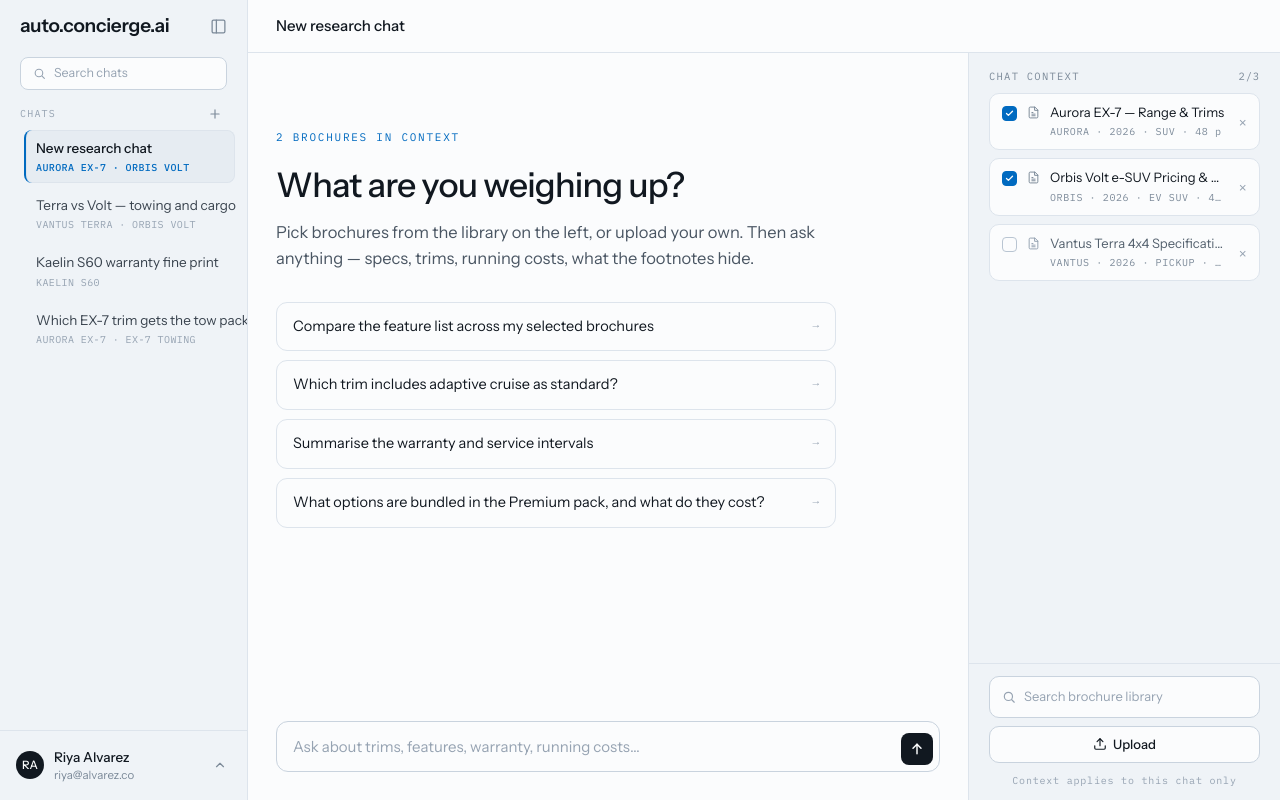
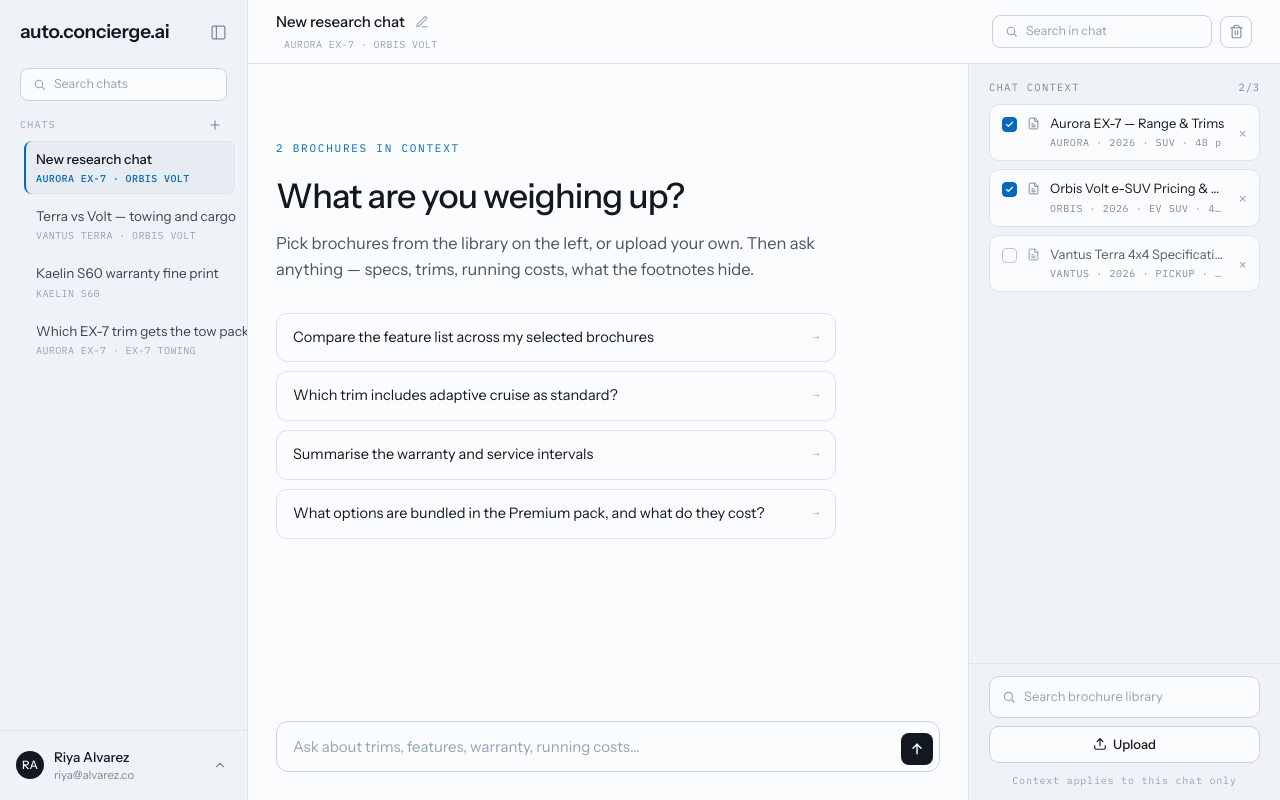
Before and after one commit to Rohan-Kegade/auto-conceirege.ai, a React (Vite) app in the folder frontend/: page /app in a window 1280 px wide. Built offline with nearby package versions, Linux system fonts and the light colour scheme.

Commit message:
feat(frontend): chat search, rename & delete in top bar

```diff
--- a/frontend/src/routes/app/AppLayout.tsx
+++ b/frontend/src/routes/app/AppLayout.tsx
@@ -1,12 +1,17 @@
 import { useState } from "react";
-import { Outlet, useLocation } from "react-router-dom";
+import { Outlet, useLocation, useNavigate } from "react-router-dom";
 import { AppStoreProvider, useApp } from "./AppStore";
-import { ChatsSidebar } from "./ChatsSidebar";
+import { ChatsSidebar, contextSummary } from "./ChatsSidebar";
 
 function TopBar() {
-  const { activeChat } = useApp();
+  const { state, activeChat, setChatSearch, deleteChat, renameChat } = useApp();
   const { pathname } = useLocation();
+  const navigate = useNavigate();
 
+  const [renaming, setRenaming] = useState(false);
+  const [nameDraft, setNameDraft] = useState("");
+
+  const isChat = pathname !== "/app/profile" && pathname !== "/app/settings";
   const title =
     pathname === "/app/profile"
       ? "Profile"
@@ -14,10 +19,151 @@ function TopBar() {
         ? "Settings"
         : activeChat.title;
 
+  const startRename = () => {
+    setNameDraft(activeChat.title);
+    setRenaming(true);
+  };
+  const commitRename = () => {
+    renameChat(activeChat.id, nameDraft);
+    setRenaming(false);
+  };
+
   return (
-    <header className="flex h-[53px] flex-none items-center border-b border-line bg-canvas px-7">
-      <span className="truncate text-[15px] font-medium">{title}</span>
+    <header className="flex h-16 flex-none items-center gap-4 border-b border-line bg-canvas px-7">
+      <div className="flex min-w-0 flex-col justify-center gap-1">
+        <div className="flex min-w-0 items-center gap-1.5">
+          {renaming ? (
+            <input
+              autoFocus
+              value={nameDraft}
+              onChange={(e) => setNameDraft(e.target.value)}
+              onBlur={commitRename}
+              onKeyDown={(e) => {
+                if (e.key === "Enter") commitRename();
+                if (e.key === "Escape") setRenaming(false);
+              }}
+              className="min-w-0 flex-1 rounded-md border border-stroke bg-canvas px-2 py-0.5 text-[15px] font-medium outline-none focus:border-accent"
+            />
+          ) : (
+            <span className="truncate text-[15px] font-medium leading-tight">
+              {title}
+            </span>
+          )}
+          {isChat && !renaming ? (
+            <button
+              type="button"
+              onClick={startRename}
+              aria-label="Rename chat"
+              title="Rename chat"
+              className="flex-none cursor-pointer bg-transparent p-1 text-muted-3 transition-colors hover:text-ink"
+            >
+              <PencilIcon />
+            </button>
+          ) : null}
+        </div>
+        {isChat ? (
+          <span className="truncate pl-2 font-mono text-[10px] uppercase tracking-[0.04em] text-muted-3">
+            {contextSummary(activeChat.selected, state.uploads)}
+          </span>
+        ) : null}
+      </div>
+
+      {isChat ? (
+        <div className="ml-auto flex flex-none items-center gap-2">
+          <div className="flex w-[220px] items-center gap-2 rounded-lg border border-stroke bg-canvas px-3 focus-within:border-accent">
+            <SearchIcon />
+            <input
+              value={state.chatSearch}
+              onChange={(e) => setChatSearch(e.target.value)}
+              placeholder="Search in chat"
+              className="w-full bg-transparent py-1.5 text-[12.5px] outline-none"
+            />
+            {state.chatSearch ? (
+              <button
+                type="button"
+                onClick={() => setChatSearch("")}
+                aria-label="Clear search"
+                className="flex-none cursor-pointer bg-transparent font-mono text-[13px] leading-none text-muted-3 transition-colors hover:text-ink"
+              >
+                ×
+              </button>
+            ) : null}
+          </div>
+          <button
+            type="button"
+            onClick={() => {
+              deleteChat(activeChat.id);
+              navigate("/app");
+            }}
+            aria-label="Delete chat"
+            title="Delete chat"
+            className="flex h-8 w-8 flex-none items-center justify-center rounded-lg border border-stroke text-muted-2 transition-colors hover:border-danger hover:bg-danger-bg hover:text-danger"
+          >
+            <TrashIcon />
+          </button>
+        </div>
+      ) : null}
     </header>
+  );
+}
+
+function PencilIcon() {
+  return (
+    <svg
+      width="14"
+      height="14"
+      viewBox="0 0 24 24"
+      fill="none"
+      stroke="currentColor"
+      strokeWidth="1.8"
+      strokeLinecap="round"
+      strokeLinejoin="round"
+      aria-hidden="true"
+    >
+      <path d="M12 20h9" />
+      <path d="M16.5 3.5a2.12 2.12 0 0 1 3 3L7 19l-4 1 1-4Z" />
+    </svg>
+  );
+}
+
+function TrashIcon() {
+  return (
+    <svg
+      width="15"
+      height="15"
+      viewBox="0 0 24 24"
+      fill="none"
+      stroke="currentColor"
+      strokeWidth="1.8"
+      strokeLinecap="round"
+      strokeLinejoin="round"
+      aria-hidden="true"
+    >
+      <path d="M3 6h18" />
+      <path d="M19 6v14a2 2 0 0 1-2 2H7a2 2 0 0 1-2-2V6m3 0V4a2 2 0 0 1 2-2h4a2 2 0 0 1 2 2v2" />
+      <line x1="10" x2="10" y1="11" y2="17" />
+      <line x1="14" x2="14" y1="11" y2="17" />
+    </svg>
+  );
+}
+
+function SearchIcon() {
+  return (
+    <svg
+      width="13"
+      height="13"
+      viewBox="0 0 24 24"
+      fill="none"
+      stroke="currentColor"
+      strokeWidth="2"
+      strokeLinecap="round"
+      strokeLinejoin="round"
+      className="flex-none text-muted-3"
+      aria-hidden="true"
+    >
+      <circle cx="11" cy="11" r="7" />
+      <path d="m21 21-4.3-4.3" />
+    </svg>
   );
 }
 
--- a/frontend/src/routes/app/AppStore.tsx
+++ b/frontend/src/routes/app/AppStore.tsx
@@ -39,6 +39,7 @@ type State = {
   chats: Chat[];
   activeChatId: string;
   query: string;
+  chatSearch: string;
   draft: string;
   thinking: boolean;
   thinkingLabel: string;
@@ -86,6 +87,7 @@ const INITIAL: State = {
   chats: SEED_CHATS,
   activeChatId: "c0",
   query: "",
+  chatSearch: "",
   draft: "",
   thinking: false,
   thinkingLabel: "",
@@ -104,11 +106,14 @@ type Action =
   | { type: "addDoc"; id: string }
   | { type: "removeDoc"; id: string }
   | { type: "setQuery"; value: string }
+  | { type: "setChatSearch"; value: string }
   | { type: "setDraft"; value: string }
   | { type: "sendUser"; text: string }
   | { type: "thinkingLabel"; label: string }
   | { type: "answer" }
   | { type: "newChat" }
+  | { type: "deleteChat"; id: string }
+  | { type: "renameChat"; id: string; title: string }
   | { type: "selectChat"; id: string }
   | { type: "startUpload" }
   | { type: "uploadTick" }
@@ -157,6 +162,8 @@ function reducer(state: State, action: Action): State {
       }));
     case "setQuery":
       return { ...state, query: action.value };
+    case "setChatSearch":
+      return { ...state, chatSearch: action.value };
     case "setDraft":
       return { ...state, draft: action.value };
     case "sendUser":
@@ -188,6 +195,7 @@ function reducer(state: State, action: Action): State {
         seq,
         activeChatId: id,
         draft: "",
+        chatSearch: "",
         chats: [
           {
             id,
@@ -201,8 +209,47 @@ function reducer(state: State, action: Action): State {
         ],
       };
     }
+    case "deleteChat": {
+      const remaining = state.chats.filter((c) => c.id !== action.id);
+      if (remaining.length === 0) {
+        const seq = state.seq + 1;
+        const id = `n${seq}`;
+        return {
+          ...state,
+          seq,
+          activeChatId: id,
+          draft: "",
+          chatSearch: "",
+          chats: [
+            {
+              id,
+              title: "New research chat",
+              docs: [],
+              selected: [],
+              messages: [],
+              createdAt: new Date().toISOString(),
+            },
+          ],
+        };
+      }
+      const activeChatId =
+        state.activeChatId === action.id
+          ? remaining[0].id
+          : state.activeChatId;
+      return { ...state, chats: remaining, activeChatId, chatSearch: "" };
+    }
+    case "renameChat": {
+      const title = action.title.trim();
+      if (!title) return state;
+      return {
+        ...state,
+        chats: state.chats.map((c) =>
+          c.id === action.id ? { ...c, title } : c,
+        ),
+      };
+    }
     case "selectChat":
-      return { ...state, activeChatId: action.id, draft: "" };
+      return { ...state, activeChatId: action.id, draft: "", chatSearch: "" };
     case "startUpload": {
       const seq = state.seq + 1;
       const name = UPLOAD_NAMES[state.uploads.length % UPLOAD_NAMES.length];
@@ -256,9 +303,12 @@ type AppApi = {
   addDoc: (id: string) => void;
   removeDoc: (id: string) => void;
   setQuery: (value: string) => void;
+  setChatSearch: (value: string) => void;
   setDraft: (value: string) => void;
   send: (text?: string) => void;
   newChat: () => void;
+  deleteChat: (id: string) => void;
+  renameChat: (id: string, title: string) => void;
   selectChat: (id: string) => void;
   startUpload: () => void;
   setUser: (patch: Partial<User>) => void;
@@ -327,12 +377,18 @@ export function AppStoreProvider({ children }: { children: ReactNode }) {
       addDoc: (id) => dispatch({ type: "addDoc", id }),
       removeDoc: (id) => dispatch({ type: "removeDoc", id }),
       setQuery: (value) => dispatch({ type: "setQuery", value }),
+      setChatSearch: (value) => dispatch({ type: "setChatSearch", value }),
       setDraft: (value) => dispatch({ type: "setDraft", value }),
       send,
       newChat: () => {
         clearTimers();
         dispatch({ type: "newChat" });
       },
+      deleteChat: (id) => {
+        clearTimers();
+        dispatch({ type: "deleteChat", id });
+      },
+      renameChat: (id, title) => dispatch({ type: "renameChat", id, title }),
       selectChat: (id) => {
         clearTimers();
         dispatch({ type: "selectChat", id });
--- a/frontend/src/routes/app/ChatView.tsx
+++ b/frontend/src/routes/app/ChatView.tsx
@@ -187,11 +187,26 @@ function Composer() {
   );
 }
 
+function messageText(message: ChatMessage): string {
+  return message.role === "user"
+    ? message.text
+    : message.paras.map((p) => p.text).join(" ");
+}
+
 export function ChatView() {
   const { state, messages, selected, send } = useApp();
-  const { thinking, thinkingLabel } = state;
+  const { thinking, thinkingLabel, chatSearch } = state;
   const scrollRef = useRef<HTMLDivElement>(null);
   const isEmpty = messages.length === 0 && !thinking;
+
+  const search = chatSearch.trim().toLowerCase();
+  const shown = messages
+    .map((message, i) => ({ message, i }))
+    .filter(
+      ({ message }) =>
+        !search || messageText(message).toLowerCase().includes(search),
+    );
+  const noMatches = search.length > 0 && shown.length === 0;
 
   useEffect(() => {
     const el = scrollRef.current;
@@ -213,7 +228,13 @@ export function ChatView() {
               />
             ) : null}
 
-            {messages.map((message, i) =>
+            {noMatches ? (
+              <div className="py-2 text-[13px] text-muted-3">
+                No messages in this chat match “{chatSearch.trim()}”.
+              </div>
+            ) : null}
+
+            {shown.map(({ message, i }) =>
               message.role === "user" ? (
                 <div key={i} className="flex flex-col gap-3">
                   <div className="max-w-[74%] self-end rounded-[15px_15px_5px_15px] border border-line bg-panel px-[17px] py-[13px] text-[15px] leading-[1.55]">
--- a/frontend/src/routes/app/ChatsSidebar.tsx
+++ b/frontend/src/routes/app/ChatsSidebar.tsx
@@ -11,7 +11,7 @@ function initials(name: string): string {
 }
 
 /** Names the brochures in a chat's context, collapsing to a count past two. */
-function contextSummary(ids: string[], uploads: Upload[]): string {
+export function contextSummary(ids: string[], uploads: Upload[]): string {
   if (ids.length === 0) return "no context";
   if (ids.length > 2) return `${ids.length} brochures`;
   return ids
@@ -104,7 +104,7 @@ export function ChatsSidebar({
 
   return (
     <aside className="flex h-full min-h-0 flex-col border-r border-line bg-panel">
-      <div className="flex h-[53px] flex-none items-center gap-2 px-5">
+      <div className="flex h-16 flex-none items-center gap-2 px-5">
         <button
           type="button"
           onClick={() => navigate("/")}
@@ -133,6 +133,16 @@ export function ChatsSidebar({
               placeholder="Search chats"
               className="w-full bg-transparent py-1.5 text-[12.5px] outline-none"
             />
+            {chatQuery ? (
+              <button
+                type="button"
+                onClick={() => setChatQuery("")}
+                aria-label="Clear search"
+                className="flex-none cursor-pointer bg-transparent font-mono text-[13px] leading-none text-muted-3 transition-colors hover:text-ink"
+              >
+                ×
+              </button>
+            ) : null}
           </div>
         </div>
 
```
